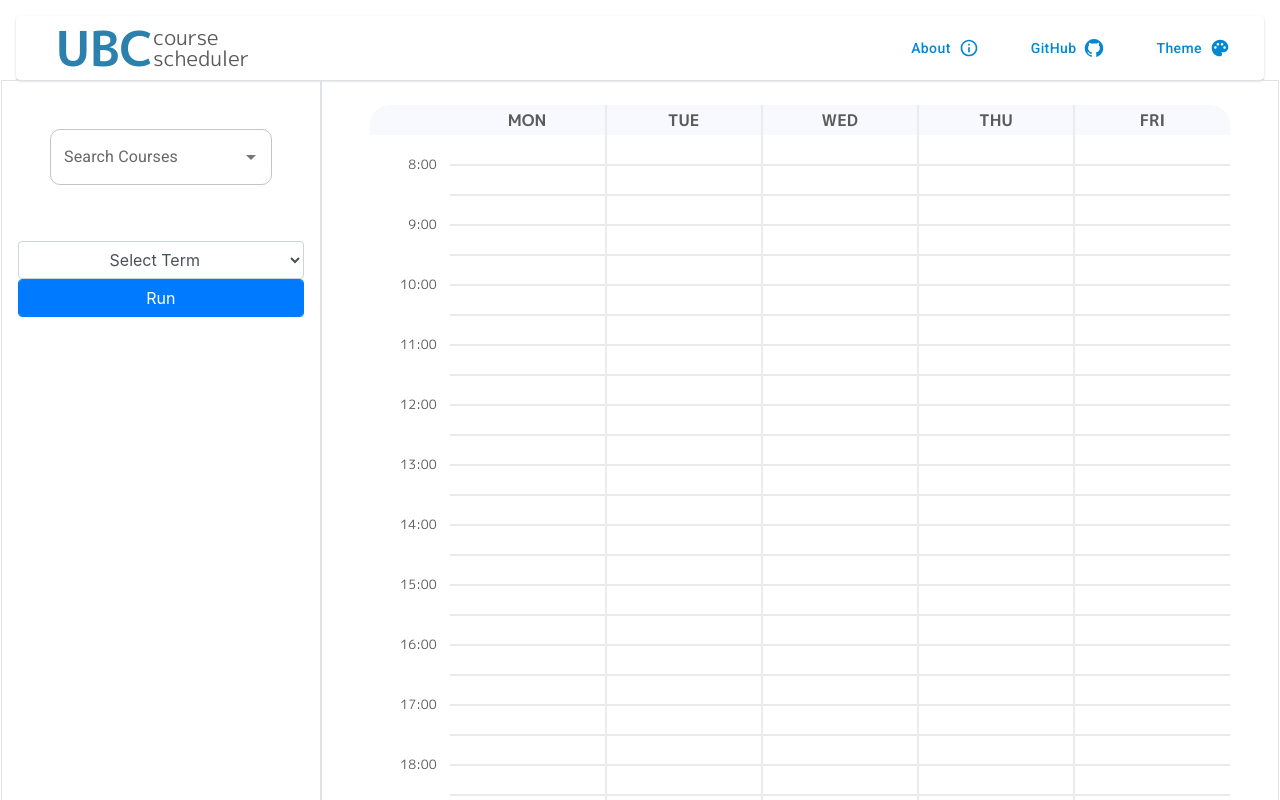
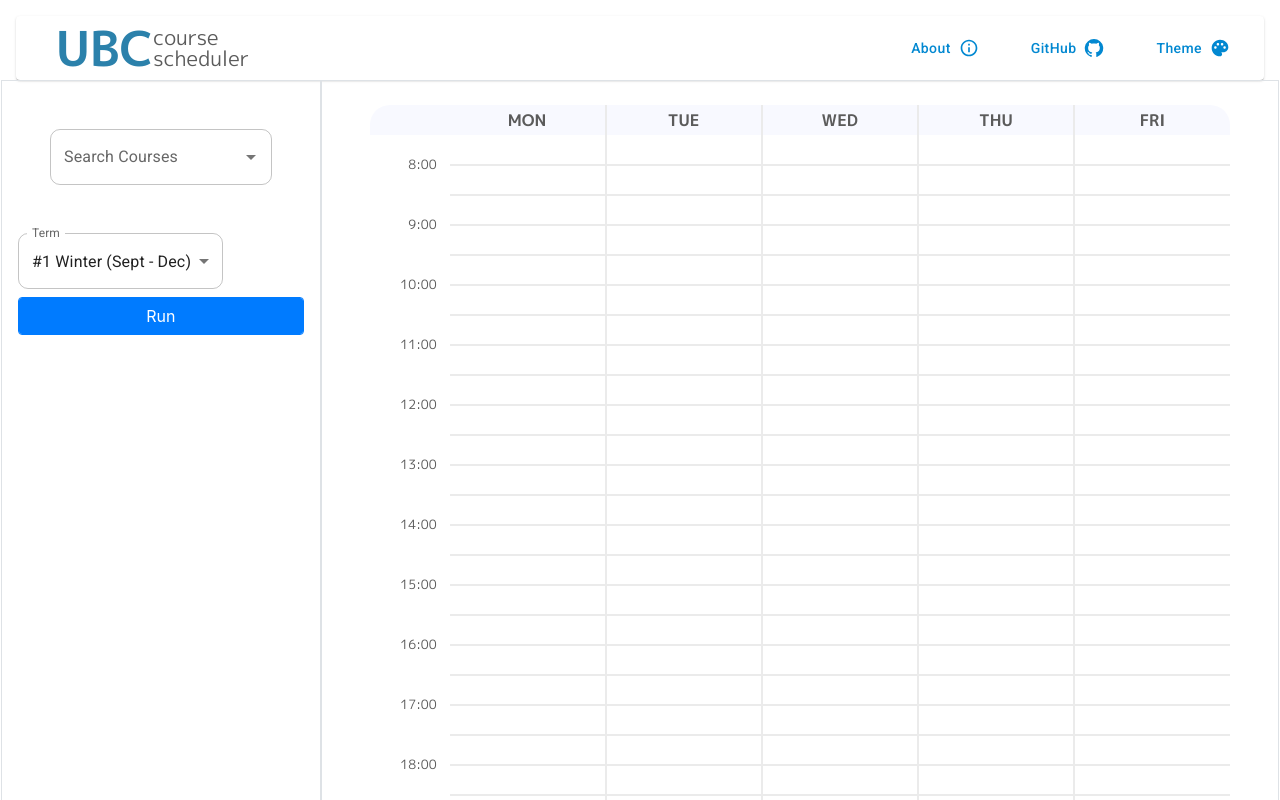
Before and after one commit to ptellier/coursescheduler-prod, a React (Create React App) app: page / in a window 1280 px wide. Shown: the top 800 px of the page. Built offline with nearby package versions, Linux system fonts and the light colour scheme.

Commit message:
fix: CourseSearchPaper bugs where you can only add one course, made ChosenCourse keys unique

```diff
--- a/src/components/TriggerAPI.tsx
+++ b/src/components/TriggerAPI.tsx
@@ -9,6 +9,7 @@ import { solve } from "../helpers/solve_newengine";
 import { groupSections } from "../helpers/groupby";
 import { useState } from "react";
 import { recommend } from "../helpers/recommend";
+import {MenuItem, TextField } from "@mui/material";
 
 
 export interface TriggerAPIProps {
@@ -58,24 +59,41 @@ export const TriggerAPI = ({ loc, set_recommended, userTerm, setUserTerm, setSec
   };
 
   return (
-    <div className="form-group my-4">
-      <select
-        onChange={(e) => setUserTerm(e.target.value)}
-        className="form-control text-center"
-        aria-label="Default select example"
+      <>
+    {/*// <div className="form-group my-4">*/}
+    {/*//   <select*/}
+    {/*//     onChange={(e) => setUserTerm(e.target.value)}*/}
+    {/*//     className="form-control text-center"*/}
+    {/*//     aria-label="Default select example"*/}
+    {/*//   >*/}
+    {/*//     <option value="1">Select Term</option>*/}
+    {/*//     <option value="1">Term: 1</option>*/}
+    {/*//     <option value="2">Term: 2</option>*/}
+    {/*//   </select>*/}
+
+      <TextField
+          select
+          label="Term"
+          value={userTerm}
+          onChange={(event) => setUserTerm((event.target.value))}
+          sx={{[`& fieldset`]:{borderRadius:"10px"}}}
+          margin="normal"
       >
-        <option value="1">Select Term</option>
-        <option value="1">Term: 1</option>
-        <option value="2">Term: 2</option>
-      </select>
+        <MenuItem key={1} value={"1"}>#1 Winter (Sept - Dec)</MenuItem>
+        <MenuItem key={2} value={"2"}>#2 Winter (Jan - Apr)</MenuItem>
+        <MenuItem key={3} value={"3"}>#1 Summer (May - June)</MenuItem>
+        <MenuItem key={4} value={"4"}>#2 Summer (July - Aug)</MenuItem>
+      </TextField>
+
       <button
-        className="form-control btn btn-large btn-primary"
-        onClick={handleGenerate}
+          className="form-control btn btn-large btn-primary"
+          onClick={handleGenerate}
       >
         <span> {status} </span>
         {loading && <i className="ml-2 fas fa-spinner fa-pulse" />}
       </button>
-    </div>
+    {/*</div>*/}
+  </>
   );
 };
 
--- a/src/components/coursesearch/CourseSearchPaper.jsx
+++ b/src/components/coursesearch/CourseSearchPaper.jsx
@@ -45,13 +45,16 @@ const CourseSearchPaper = ({ coursesToFetch, setCoursesToFetch }) => {
        * @param option
        */
         const handleChange = (event, option) => {
-            if (exceededCredLimit(option)) {
-              alert("You exceeded maximum (18) credits per term. Remove some courses");
+            console.log(option);
+            if (option === null) {
+                return
+            } else if (exceededCredLimit(option)) {
+                alert("You exceeded maximum (18) credits per term. Remove some courses");
             } else if (selectedDuplicate(option)) {
-              alert(`You already selected ${option.sw}`);
+                alert(`You already selected ${option.key}`);
             } else {
-              selectCourseDesc(option.key, option.cred, option.desc);
-              setTotalCredits(totalCredits + option.cred);
+                selectCourseDesc(option.key, option.cred, option.desc);
+                setTotalCredits(totalCredits + option.cred);
             }
         };
 
@@ -59,7 +62,7 @@ const CourseSearchPaper = ({ coursesToFetch, setCoursesToFetch }) => {
         return totalCredits + option.cred >= 18;
       };
       const selectedDuplicate = (option) => {
-        return coursesChosen.some((c) => c.sw === formatSearchWord(option.sw));
+        return coursesChosen.some((c) => c.sw === formatSearchWord(option.key));
       };
 
       /**
@@ -105,7 +108,7 @@ const CourseSearchPaper = ({ coursesToFetch, setCoursesToFetch }) => {
             />
             {coursesChosen.map((courseChosen) => (
                 <ChoosenCourse
-                    key={courseChosen.key+courseChosen.description}
+                    key={courseChosen.key+courseChosen.desc+"choosen_course"}
                     courseNum={courseChosen.key}
                     subject={"blahh"}
                     description={courseChosen.desc}
```
Also changed, not shown: 1 other file (tests, documents, lock files or other folders).
